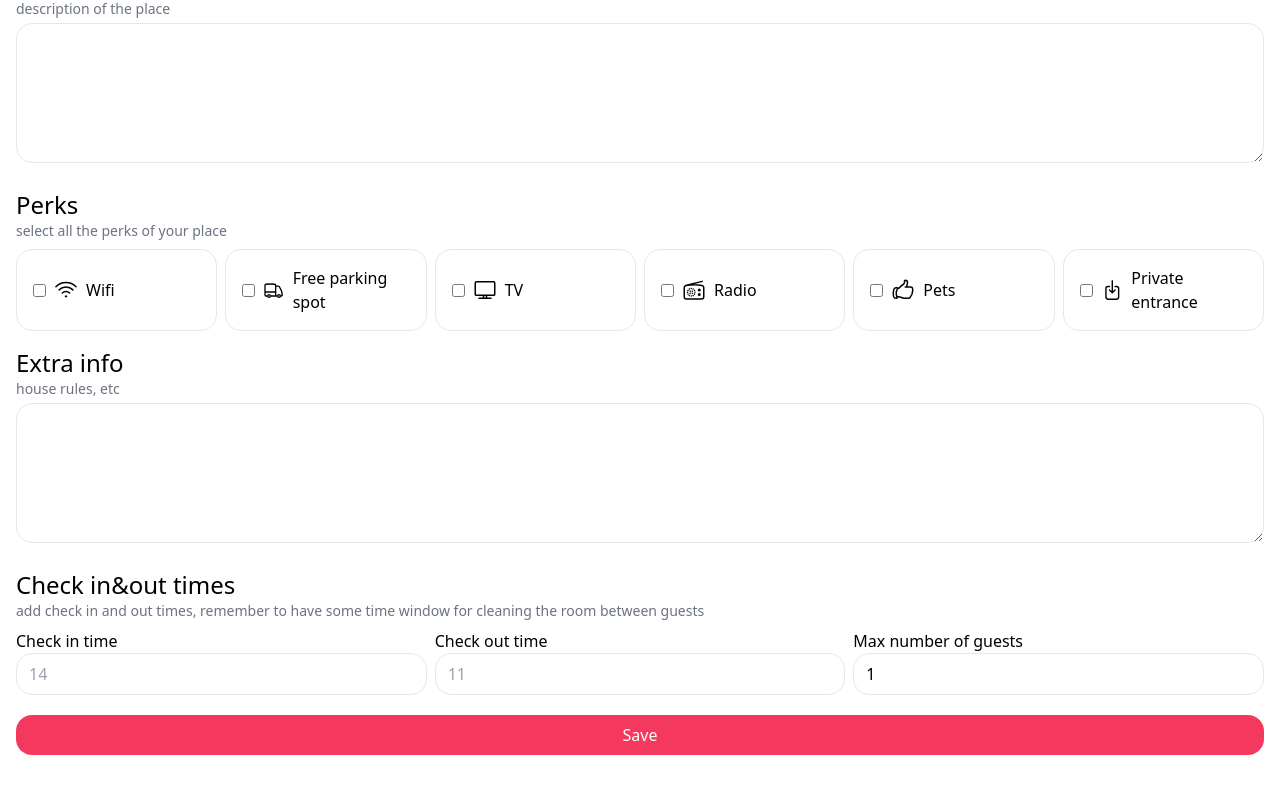
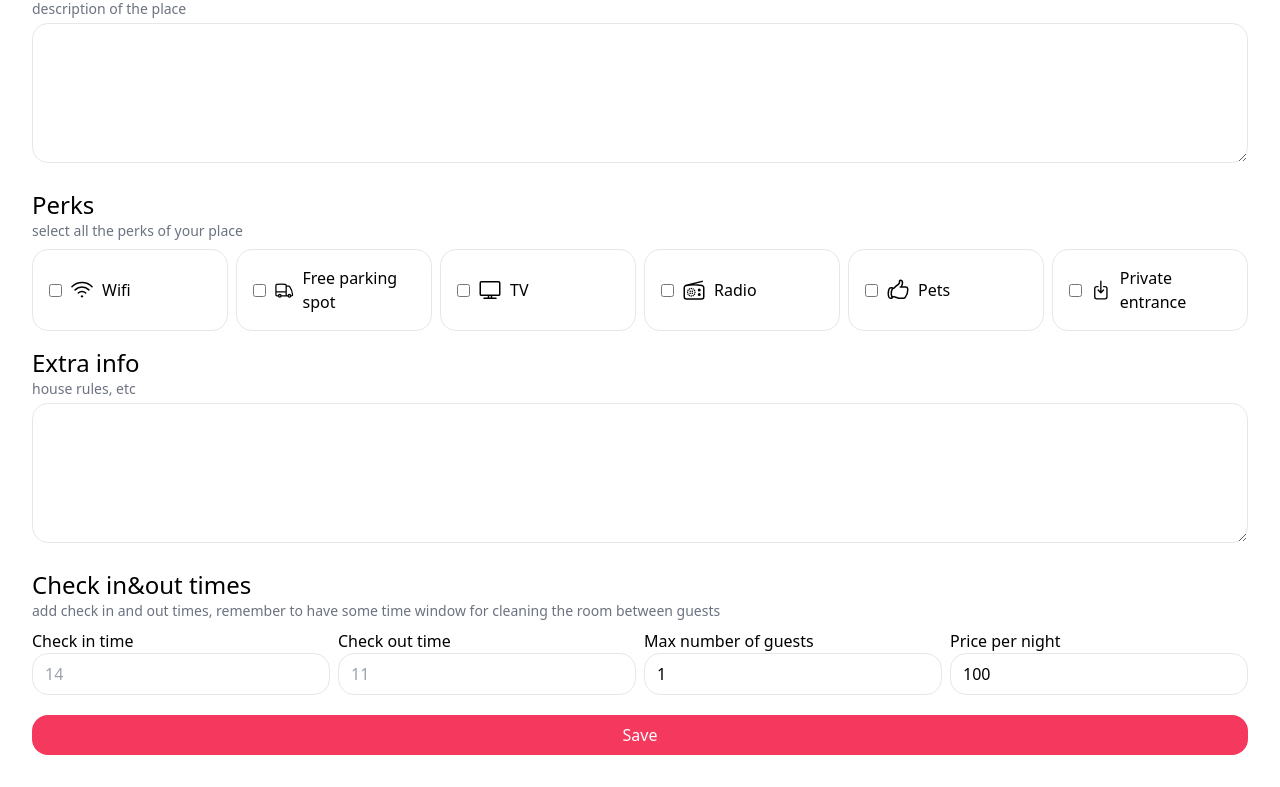
Before and after one commit to ElenYatsenko/airhub_clone, a React (Vite) app in the folder client/: page /account/places/new in a window 1280 px wide. Shown: the part 685-1472 px from the top of the page. Built offline with nearby package versions, Linux system fonts and the light colour scheme; no server answers.

Commit message:
listing places on the homepage

```diff
--- a/client/src/Layout.jsx
+++ b/client/src/Layout.jsx
@@ -4,7 +4,7 @@
 
 const Layout = () => {
   return (
-    <div className="p-4 flex flex-col min-h-screen">
+    <div className="py-4 px-8 flex flex-col min-h-screen">
       <Header />
       <Outlet />
     </div>
--- a/client/src/pages/IndexPage.jsx
+++ b/client/src/pages/IndexPage.jsx
@@ -1,10 +1,35 @@
-import React from "react";
-import Header from "../components/Header";
+import axios from "axios";
+import React, { useEffect, useState } from "react";
 
 const IndexPage = () => {
+  const [places, setPlaces] = useState([]);
+
+  useEffect(() => {
+    axios.get("/places").then((response) => {
+      setPlaces(response.data);
+    });
+  }, []);
+
   return (
-    <div>
-      index page here
+    <div className="mt-8 grid gap-x-6 gap-y-8 grid-cols-2 md:grid-cols-3 lg:grid-cols-4">
+      {places.length > 0 &&
+        places.map((place) => (
+          <div>
+            <div className="bg-gray-500 mb-2 rounded-2xl flex ">
+              {place.photos?.[0] && (
+                <img
+                  className="rounded-2xl object-cover aspect-square"
+                  src={"http://localhost:4000/uploads/" + place.photos?.[0]}
+                />
+              )}
+            </div>
+            <h2 className="font-bold">{place.address}</h2>
+            <h3 className="text-sm leading-4 text-gray-500">{place.title}</h3>
+            <div className="mt-1">
+              <span className="font-bold">${place.price}</span> per night
+            </div>
+          </div>
+        ))}
     </div>
   );
 };
--- a/client/src/pages/PlacesFormPage.jsx
+++ b/client/src/pages/PlacesFormPage.jsx
@@ -16,6 +16,7 @@
   const [checkIn, setCheckIn] = useState("");
   const [checkOut, setCheckOut] = useState("");
   const [maxGuests, setMaxGuests] = useState(1);
+  const [price, setPrice] = useState(100);
   const [redirect, setRedirect] = useState(false);
 
   useEffect(() => {
@@ -49,6 +50,7 @@
       checkIn,
       checkOut,
       maxGuests,
+      price
     };
 
     if (id) {
@@ -116,7 +118,7 @@
           add check in and out times, remember to have some time window for
           cleaning the room between guests
         </p>
-        <div className="grid gap-2 sm:grid-cols-3">
+        <div className="grid gap-2 grid-cols-2 md:grid-cols-4">
           <div>
             <h3 className="mt-2 -mb-1">Check in time</h3>
             <input
@@ -143,6 +145,14 @@
               onChange={(ev) => setMaxGuests(ev.target.value)}
             />
           </div>
+          <div>
+            <h3 className="mt-2 -mb-1">Price per night</h3>
+            <input
+              type="number"
+              value={price}
+              onChange={(ev) => setPrice(ev.target.value)}
+            />
+          </div>
         </div>
         <button className="primary my-4">Save</button>
       </form>
--- a/client/src/pages/PlacesPage.jsx
+++ b/client/src/pages/PlacesPage.jsx
@@ -7,7 +7,7 @@
   const [places, setPlaces] = useState([]);
 
   useEffect(() => {
-    axios.get("/places").then(({ data }) => {
+    axios.get("/user-places").then(({ data }) => {
       setPlaces(data);
     });
   }, []);
```
Also changed, not shown: 2 other files (tests, documents, lock files or other folders).
